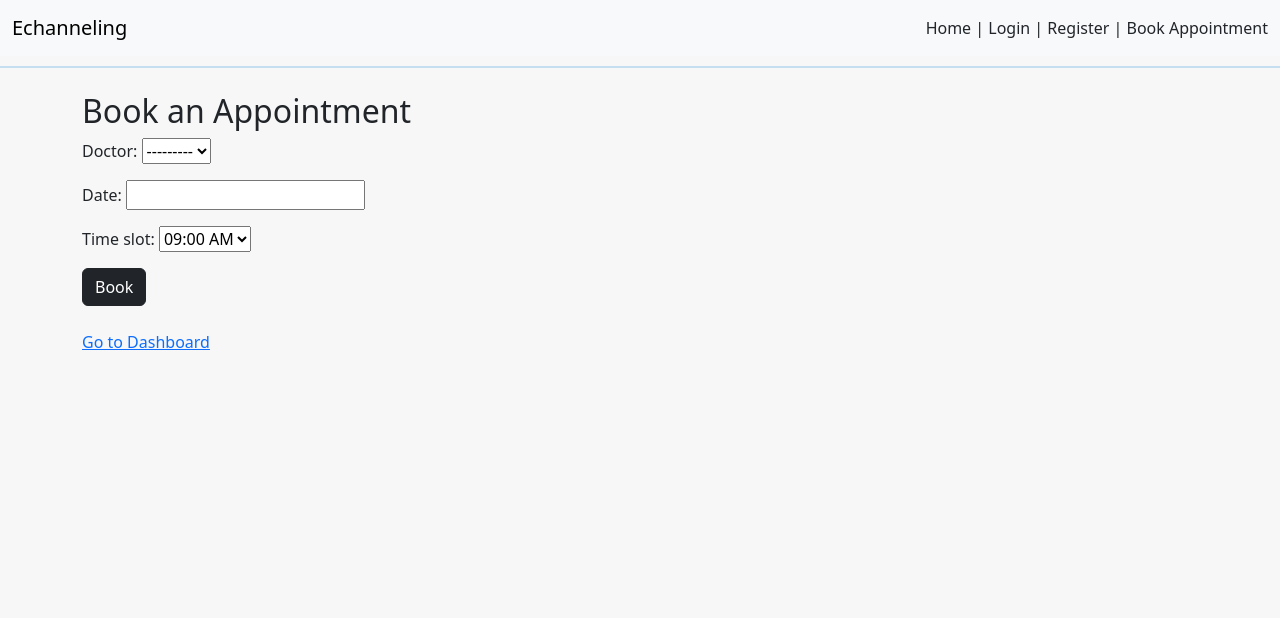
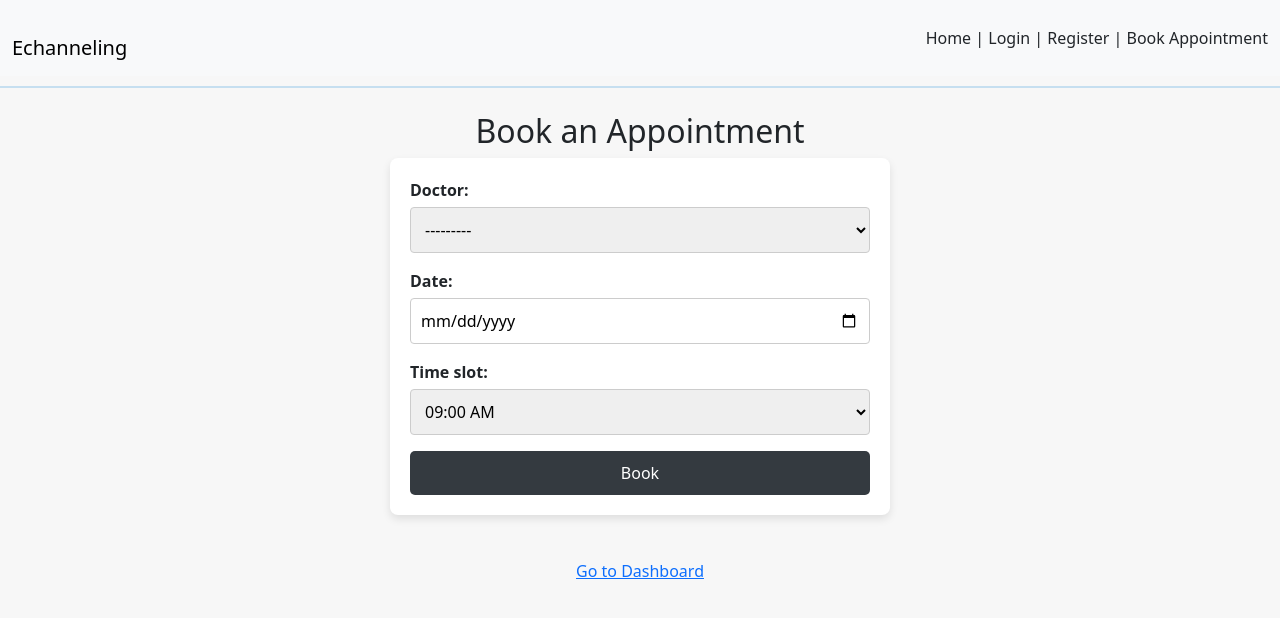
Before and after one commit to Yash-git2/echanneling, a Django app: template templates/appointment_booking.html in a window 1280 px wide. Shown: the top 618 px of the page. Run offline with Django 5.2, Linux system fonts and the light colour scheme; the template is opened without the code that fills it: values that come from a table or form of the project are taken from there, others are empty; parts of the project's set-up code (start-up, migrations or seed data) failed here and were passed over.

Commit message:
fix issues

```diff
--- a/core/forms.py
+++ b/core/forms.py
@@ -31,6 +31,9 @@ class AppointmentForm(forms.ModelForm):
     # ✅ Doctor dropdown from model
     doctor = forms.ModelChoiceField(queryset=Doctor.objects.all())
 
+    # ✅ Date
+    date = forms.DateField(widget=forms.DateInput(attrs={'type': 'date'}))
+
     class Meta:
         model = Appointment
         fields = ['doctor', 'date', 'time_slot']
--- a/core/urls.py
+++ b/core/urls.py
@@ -8,7 +8,8 @@ urlpatterns = [
     path('login/', auth_views.LoginView.as_view(template_name='login.html'), name='login'),
     path('logout/', auth_views.LogoutView.as_view(next_page='login'), name='logout'),
     path('dashboard/', views.dashboard, name='dashboard'),
-    path('appointment/', views.appointment, name='appointment'),
-    path('book/', views.book_appointment_view, name='book_appointment'),
-    path('cancel/<int:appointment_id>/', views.cancel_appointment, name='cancel_appointment'),
+    path('book/', views.book_appointment, name='book_appointment'),
+    path('appointment_id', views.cancel_appointment, name='cancel_appointmentpath('emergency-numbers/', views.emergency_numbers, name='emergency_numbers'),
+    path('appointments/', views.view_appointments, name='view_appointments'),
+    path('lab-test/', views.lab_test, name='book_lab_test')
 ]
--- a/templates/appointment_booking.html
+++ b/templates/appointment_booking.html
@@ -3,6 +3,127 @@
 <head>
     <meta charset="UTF-8">
     <title>Book Appointment</title>
+
+    <style>
+        /* General styling for the body */
+        body {
+            font-family: Arial, sans-serif;
+            background-color: #f4f4f9;
+            margin: 0;
+            padding: 0;
+        }
+
+        /* Main content area */
+        h2 {
+            text-align: center;
+            margin-top: 50px;
+            font-size: 28px;
+            color: #333;
+        }
+
+        /* Form container */
+        form {
+            max-width: 500px;
+            margin: 0 auto;
+            background-color: #fff;
+            padding: 20px;
+            border-radius: 8px;
+            box-shadow: 0 4px 8px rgba(0, 0, 0, 0.1);
+        }
+
+        /* Form group styling */
+        .form-group {
+            margin-bottom: 15px;
+        }
+
+        .form-group label {
+            font-weight: bold;
+            display: block;
+            margin-bottom: 5px;
+        }
+
+        .form-group input,
+        .form-group select,
+        .form-group textarea {
+            width: 100%;
+            padding: 10px;
+            border: 1px solid #ccc;
+            border-radius: 4px;
+            font-size: 16px;
+        }
+
+        .form-group input:focus,
+        .form-group select:focus,
+        .form-group textarea:focus {
+            border-color: #007bff;
+            outline: none;
+        }
+
+        /* Error messages */
+        .alert-danger {
+            background-color: #f8d7da;
+            color: #721c24;
+            border: 1px solid #f5c6cb;
+            padding: 15px;
+            margin-bottom: 20px;
+            border-radius: 5px;
+        }
+
+        /* Success/Error messages container */
+        .alert-info {
+            background-color: #d1ecf1;
+            color: #0c5460;
+            border: 1px solid #bee5eb;
+            padding: 15px;
+            margin-bottom: 20px;
+            border-radius: 5px;
+        }
+
+        .alert-info p {
+            margin: 0;
+        }
+
+        /* Button styling */
+        button.btn-dark {
+            background-color: #343a40;
+            color: white;
+            padding: 10px 20px;
+            border: none;
+            border-radius: 5px;
+            cursor: pointer;
+            width: 100%;
+            font-size: 16px;
+        }
+
+        button.btn-dark:hover {
+            background-color: #23272b;
+        }
+
+        /* Link to the Dashboard */
+        a {
+            display: block;
+            text-align: center;
+            margin-top: 20px;
+            font-size: 16px;
+            color: #007bff;
+            text-decoration: none;
+        }
+
+        a:hover {
+            text-decoration: underline;
+        }
+
+        /* Responsive design */
+        @media screen and (max-width: 768px) {
+            form {
+                width: 90%;
+            }
+
+            button.btn-dark {
+                width: 100%;
+            }
+        }
+    </style>
 </head>
 <body>
     {% extends 'base.html' %}
--- a/templates/base.html
+++ b/templates/base.html
@@ -1,9 +1,15 @@
 {% load static %}
 <!DOCTYPE html>
-<html>
+<html lang="en">
 <head>
+    <meta charset="UTF-8">
+    <meta name="viewport" content="width=device-width, initial-scale=1.0">
     <title>{% block title %}Echanneling{% endblock %}</title>
+
+    <!-- Bootstrap 5 CSS -->
     <link href="https://cdn.jsdelivr.net/npm/bootstrap@5.3.2/dist/css/bootstrap.min.css" rel="stylesheet">
+
+    <!-- Link to custom CSS file -->
     <link rel="stylesheet" href="{% static 'style.css' %}">
 </head>
 <body>
@@ -20,11 +26,13 @@
                     <a class="nav-link d-inline" href="/login/">Login | </a>
                     <a class="nav-link d-inline" href="/register/">Register | </a>
                 {% endif %}
+
                 <a class="nav-link d-inline" href="{% url 'book_appointment' %}">Book Appointment</a>
             </div>
         </div>
     </nav>
 
+    <!-- Horizontal line separator -->
     <hr style="border: 1px solid #3498db; margin-top: 10px;">
 
     <div class="container mt-4">
@@ -37,7 +45,11 @@
             {% endfor %}
         {% endif %}
 
+        <!-- Content Block -->
         {% block content %}{% endblock %}
     </div>
+
+    <!-- Bootstrap JS (For Navbar, etc.) -->
+    <script src="https://cdn.jsdelivr.net/npm/bootstrap@5.3.2/dist/js/bootstrap.bundle.min.js"></script>
 </body>
 </html>
```
Also changed, not shown: core/views.py (+24 -4 lines), templates/login.html (+105 -6 lines), db.sqlite3, 1 other file.
